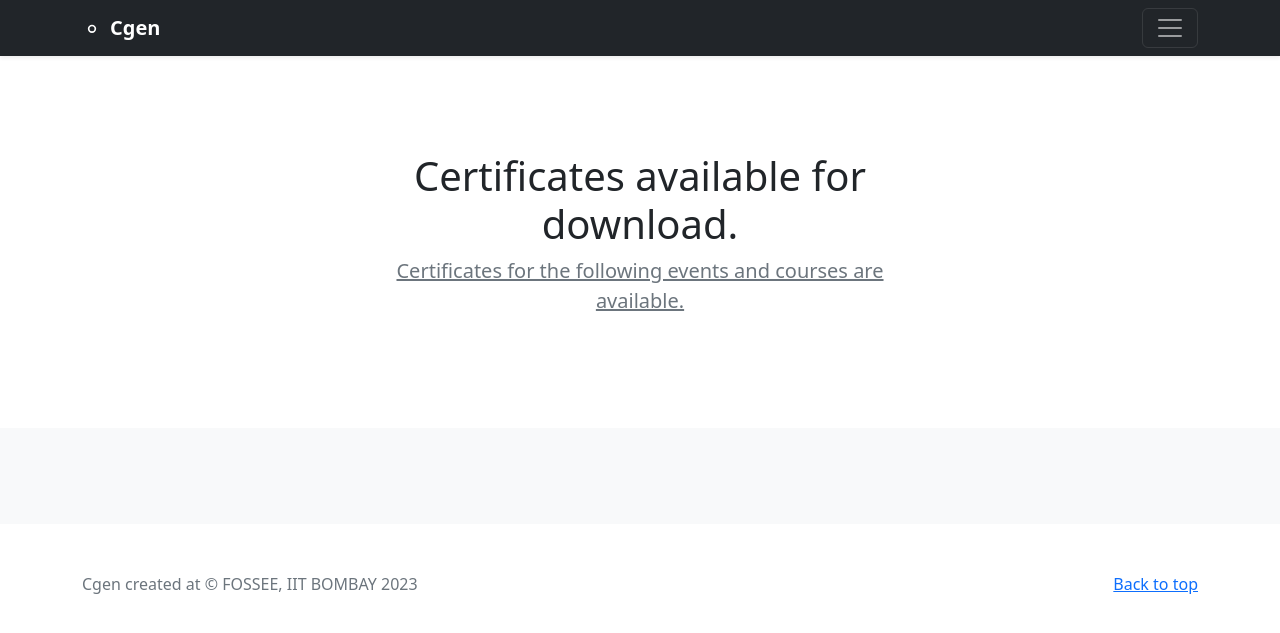
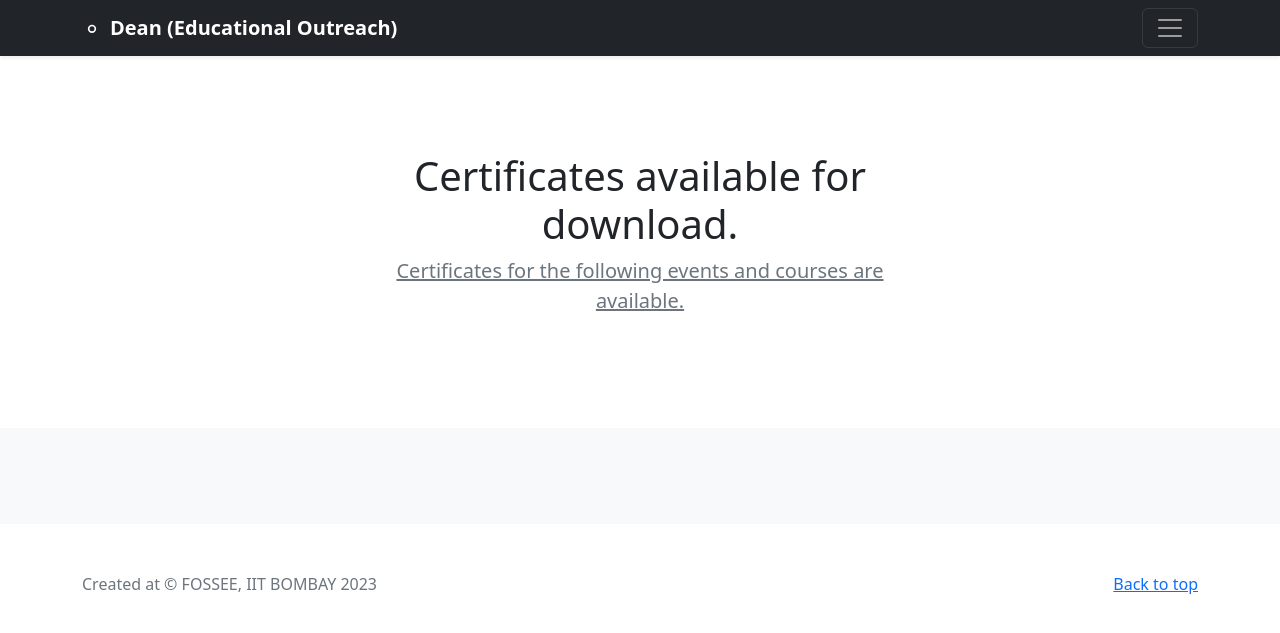
Before and after one commit to prathamesh920/certificate-generation, a Django app: page /certificate/events/ in a window 1280 px wide. Shown: the top 633 px of the page. Run offline with Django 3.2, Linux system fonts and the light colour scheme; data that the repository does not hold is empty; some libraries are stand-ins or nearby versions.

Commit message:
Customize landing page

```diff
--- a/website/cgen/templates/base.html
+++ b/website/cgen/templates/base.html
@@ -41,7 +41,7 @@
       <div class="row">
         <div class="col-sm-8 col-md-7 py-4">
           <h4 class="text-white">About</h4>
-          <p class="text-muted"> Cgen is a certificate generator.<br>It allows you to download your certificates. </p>
+          <p class="text-muted"> Certificate generator.<br>It allows you to download your certificates. </p>
         </div>
         <div class="col-sm-4 offset-md-1 py-4">
           <h4 class="text-white">Contact</h4>
@@ -56,7 +56,7 @@
     <div class="container">
       <a href="{%  url 'events' %}" class="navbar-brand d-flex align-items-center">
         <svg xmlns="http://www.w3.org/2000/svg" width="20" height="20" fill="none" stroke="currentColor" stroke-linecap="round" stroke-linejoin="round" stroke-width="2" aria-hidden="true" class="me-2" viewBox="0 0 24 24"><circle cx="12" cy="13" r="4"/></svg>
-        <strong>Cgen</strong>
+        <strong>Dean (Educational Outreach)</strong>
       </a>
       <button class="navbar-toggler" type="button" data-bs-toggle="collapse" data-bs-target="#navbarHeader" aria-controls="navbarHeader" aria-expanded="false" aria-label="Toggle navigation">
         <span class="navbar-toggler-icon"></span>
@@ -92,7 +92,7 @@
     <p class="float-end mb-1">
       <a href="#">Back to top</a>
     </p>
-    <p class="mb-1">Cgen created at &copy; FOSSEE, IIT BOMBAY 2023</p>
+    <p class="mb-1">Created at &copy; FOSSEE, IIT BOMBAY 2023</p>
   </div>
         <p></p>
 </footer>
```
Also changed, not shown: website/cgen/static/cep.png (added), website/cgen/static/iitb.png (added).
